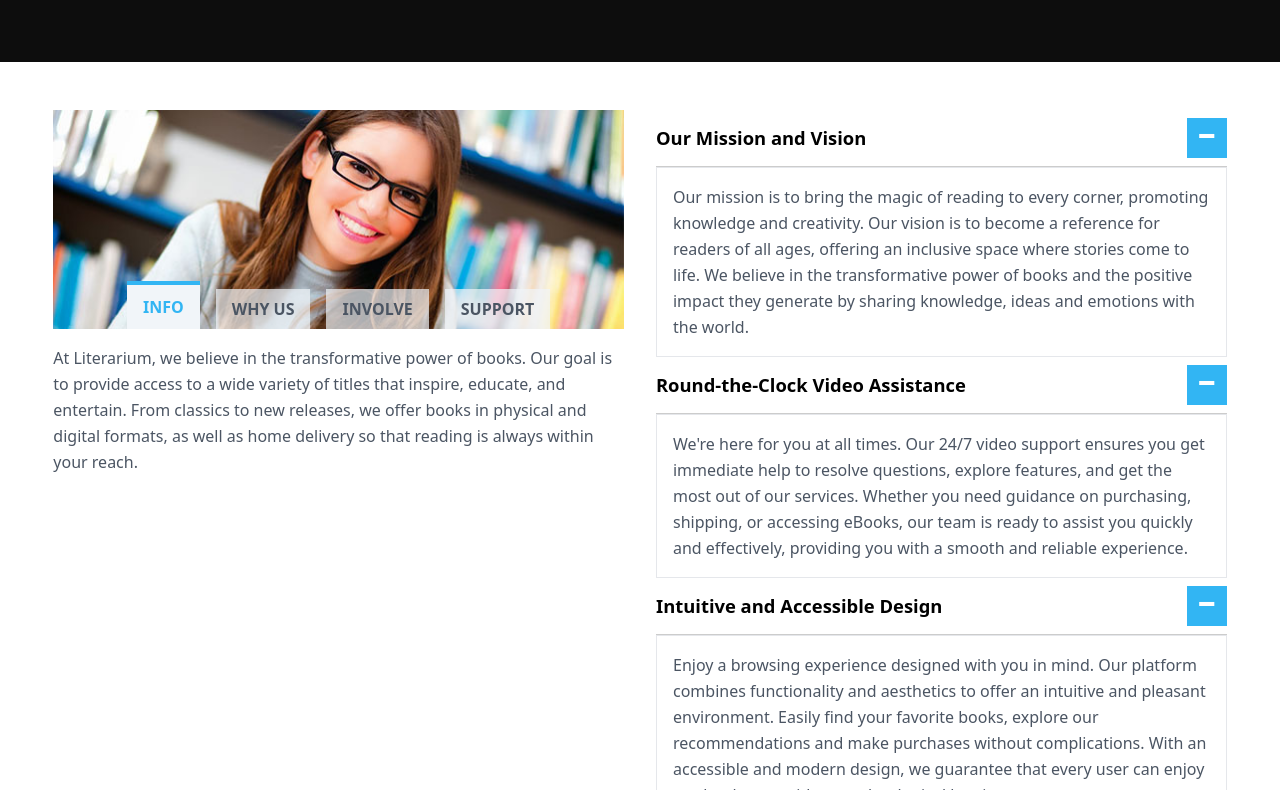
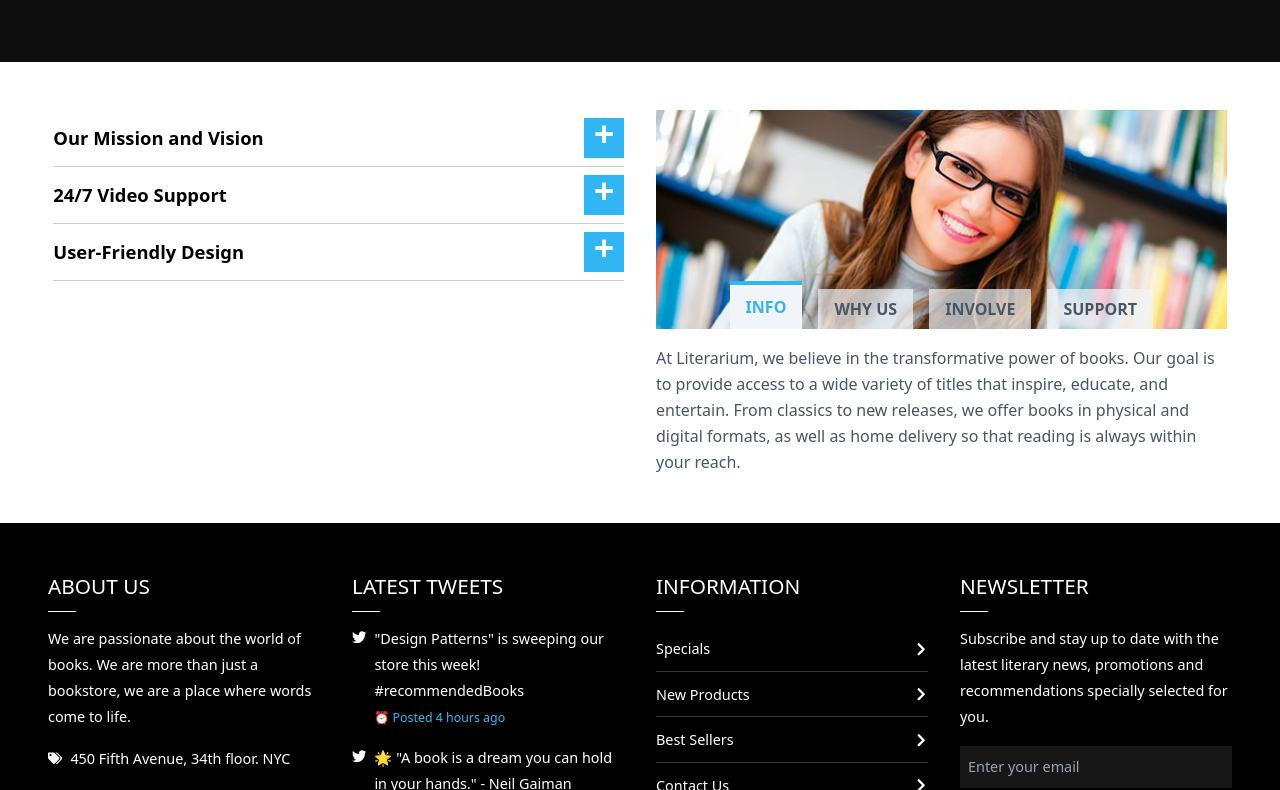
Before and after one commit to emmanuel-cruz-dev/literarium, a React (Vite) app: page /about in a window 1280 px wide. Shown: the part 2610-3400 px from the top of the page. Built offline with nearby package versions, Linux system fonts and the light colour scheme.

Commit message:
cambio en la estructura de CounterBanner, renderizado por mapeo de array de objetos

```diff
--- a/src/components/CounterBanner.tsx
+++ b/src/components/CounterBanner.tsx
@@ -4,6 +4,30 @@ interface CounterItemProps {
   number: number;
   title: string;
 }
+
+interface CounterItem {
+  number: number;
+  title: string;
+}
+
+const items: CounterItemProps[] = [
+  {
+    number: 3578,
+    title: "Books to Discover",
+  },
+  {
+    number: 589,
+    title: "Active Readers",
+  },
+  {
+    number: 1254,
+    title: "Renowned Authors",
+  },
+  {
+    number: 98,
+    title: "Awards Won",
+  },
+];
 
 const CounterItem: FC<CounterItemProps> = ({ number, title }) => {
   const [currentNumber, setCurrentNumber] = useState(0);
@@ -64,10 +88,9 @@ const CounterBanner: FC = () => {
     >
       {animate && (
         <>
-          <CounterItem number={3578} title="Books to Discover" />
-          <CounterItem number={589} title="Active Readers" />
-          <CounterItem number={1254} title="Renowned Authors" />
-          <CounterItem number={98} title="Awards Won" />
+          {items.map((item) => (
+            <CounterItem key={item.number} {...item} />
+          ))}
         </>
       )}
     </article>
--- a/src/components/routes/about/AboutMission.tsx
+++ b/src/components/routes/about/AboutMission.tsx
@@ -61,12 +61,12 @@ const detailsItems: DetailsItem[] = [
   },
   {
     id: 2,
-    title: "Round-the-Clock Video Assistance",
+    title: "24/7 Video Support",
     text: "We're here for you at all times. Our 24/7 video support ensures you get immediate help to resolve questions, explore features, and get the most out of our services. Whether you need guidance on purchasing, shipping, or accessing eBooks, our team is ready to assist you quickly and effectively, providing you with a smooth and reliable experience.",
   },
   {
     id: 3,
-    title: "Intuitive and Accessible Design",
+    title: "User-Friendly Design",
     text: "Enjoy a browsing experience designed with you in mind. Our platform combines functionality and aesthetics to offer an intuitive and pleasant environment. Easily find your favorite books, explore our recommendations and make purchases without complications. With an accessible and modern design, we guarantee that every user can enjoy our bookstore without technological barriers.",
   },
 ];
@@ -105,7 +105,7 @@ const MissionRender: FC<MissionRenderProps> = ({ arr }) => {
 
 const DetailsItem: FC<DetailsItemProps> = ({ title, text }) => {
   return (
-    <details open>
+    <details>
       <summary className="flex justify-between items-center gap-4">
         {title}
         <span className="decrement-symbol background-accent__item hidden items-center pb-[9px] justify-center text-white font-bold text-4xl w-10 h-10">
@@ -116,7 +116,9 @@ const DetailsItem: FC<DetailsItemProps> = ({ title, text }) => {
         </span>
       </summary>
 
-      <div className={`border border-gray-200 p-4 `}>
+      <div
+        className={`border border-gray-200 p-4 about-mission__summary-content`}
+      >
         <p>{text}</p>
       </div>
     </details>
@@ -128,12 +130,12 @@ const AboutMission = () => {
     <section className="about-mission" id="about-mission">
       <article className="w-11/12 mx-auto py-12">
         <div className="leading-relaxed text-gray-600 grid grid-cols-1 md:grid-cols-2 gap-8 mx-auto">
-          <MissionRender arr={items} />
           <div>
             {detailsItems.map((item) => (
-              <DetailsItem key={item.title} {...item} />
+              <DetailsItem key={item.id} {...item} />
             ))}
           </div>
+          <MissionRender arr={items} />
         </div>
       </article>
     </section>
```
